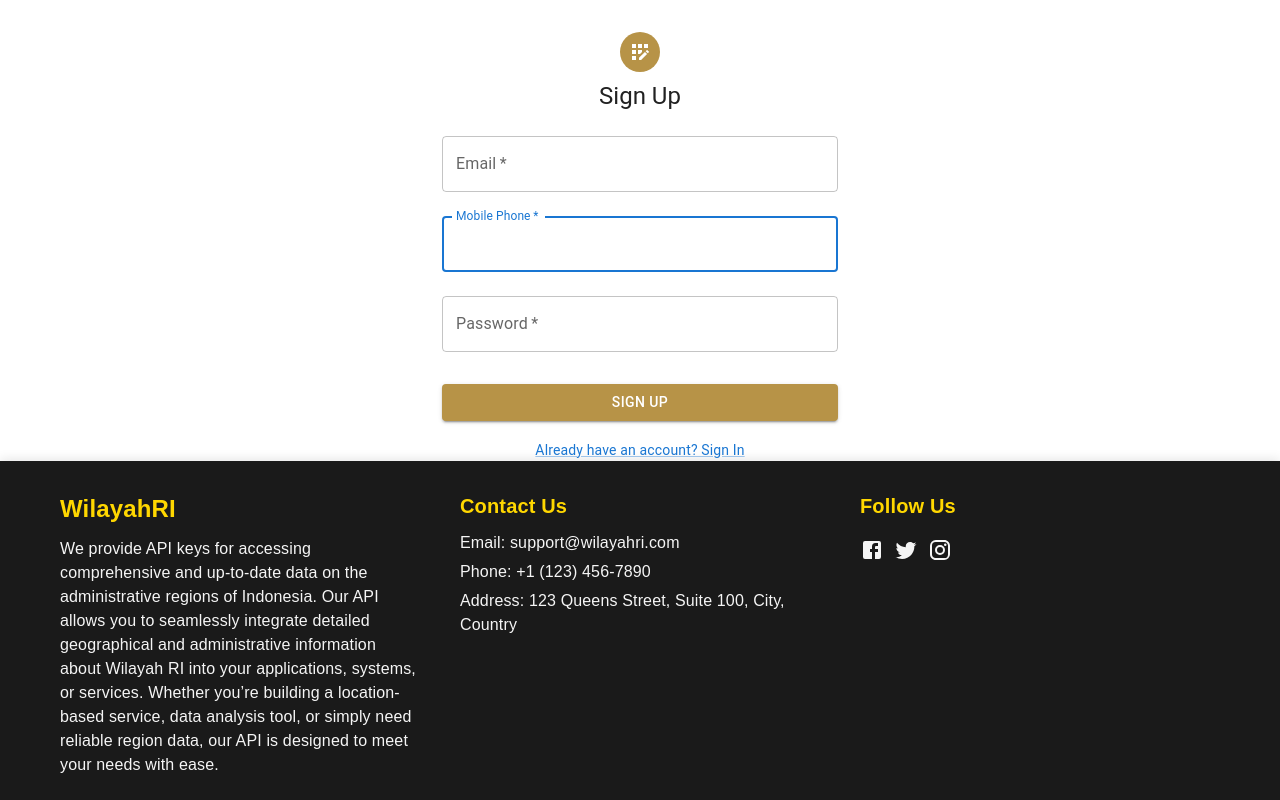
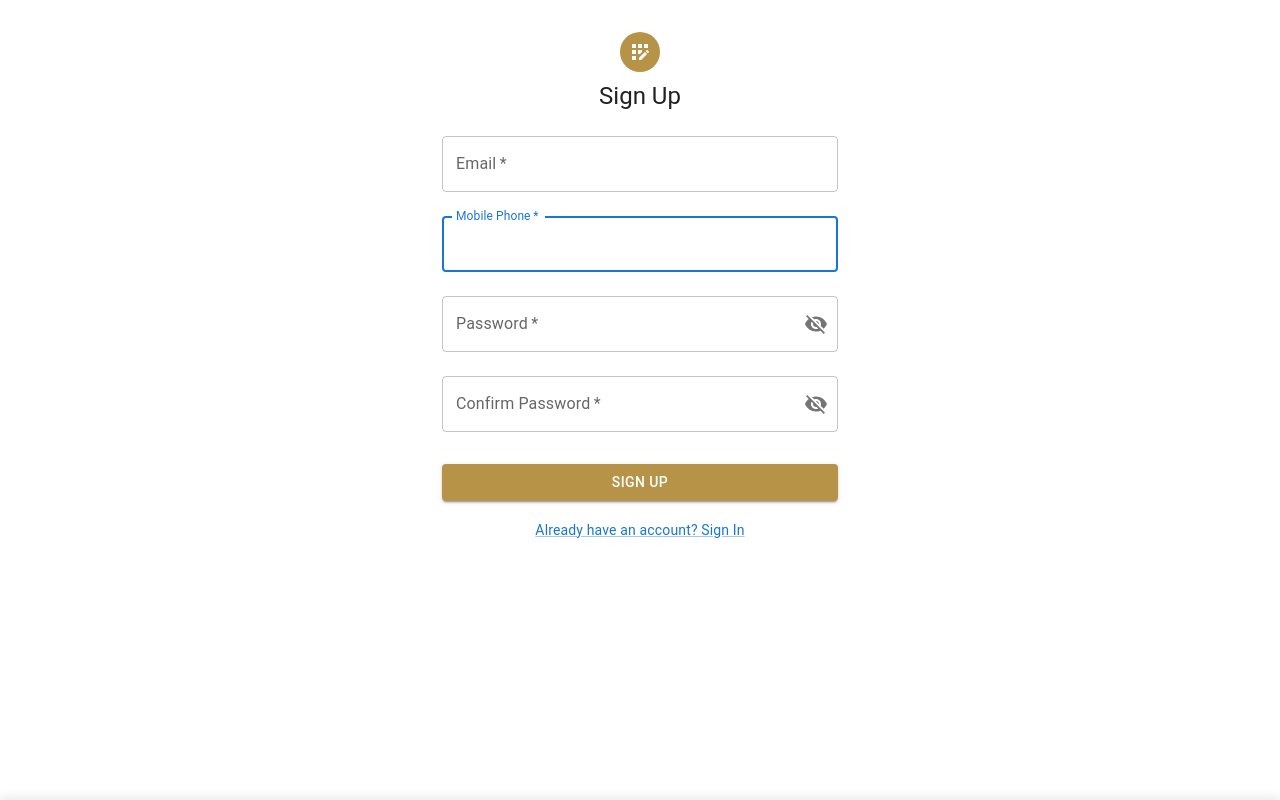
Before and after one commit to hakimamarullah/wilayah-ri-fe, a Next.js app: page /auth/signup in a window 1280 px wide. Shown: the top 800 px of the page. Built offline with nearby package versions, Linux system fonts and the light colour scheme; no server answers.

Commit message:
Homepage and my plans page done

```diff
--- a/app/auth/signup/page.js
+++ b/app/auth/signup/page.js
@@ -7,7 +7,7 @@ const SignUpPage = async () => {
   const session = await auth();
 
   return (
-    <Container maxWidth="xl" sx={{overflowY: 'hidden'}}>
+    <Container maxWidth="xl" sx={{overflowY: 'hidden', minHeight: '100vh'}}>
       <SignUpForm session={session}/>
     </Container>
   );
--- /dev/null
+++ b/app/components/PasswordField.jsx
@@ -0,0 +1,61 @@
+// components/PasswordField.js
+import React, { useState, useEffect } from 'react';
+import { IconButton, InputAdornment, TextField } from '@mui/material';
+import Visibility from '@mui/icons-material/Visibility';
+import VisibilityOff from '@mui/icons-material/VisibilityOff';
+
+const PasswordField = ({ id, name, label, error, helperText, ...props }) => {
+  const [showPassword, setShowPassword] = useState(false);
+  const [showPasswordTimer, setShowPasswordTimer] = useState(null);
+
+  const handleClickShowPassword = () => {
+    setShowPassword(true);
+    if (showPasswordTimer) {
+      clearTimeout(showPasswordTimer);
+    }
+    setShowPasswordTimer(setTimeout(() => {
+      setShowPassword(false);
+    }, 3000)); // Auto-hide password after 3 seconds
+  };
+
+  const handleMouseDownPassword = (event) => event.preventDefault();
+
+  useEffect(() => {
+    return () => {
+      if (showPasswordTimer) {
+        clearTimeout(showPasswordTimer);
+      }
+    };
+  }, [showPasswordTimer]);
+
+  return (
+    <TextField
+      margin="normal"
+      required
+      fullWidth
+      name={name}
+      label={label}
+      type={showPassword ? 'text' : 'password'}
+      id={id}
+      error={!!error}
+      helperText={helperText ? helperText : ""}
+      InputProps={{
+        endAdornment: (
+          <InputAdornment position="end">
+            <IconButton
+              aria-label="toggle password visibility"
+              onClick={handleClickShowPassword}
+              onMouseDown={handleMouseDownPassword}
+              edge="end"
+            >
+              {showPassword ? <Visibility /> : <VisibilityOff />}
+            </IconButton>
+          </InputAdornment>
+        ),
+      }}
+      {...props}
+    />
+  );
+};
+
+export default PasswordField;
--- a/app/components/SignUpForm.jsx
+++ b/app/components/SignUpForm.jsx
@@ -16,6 +16,7 @@ import { useRouter } from "next/navigation";
 import * as React from "react";
 import { signUp } from "../lib/auth_api";
 import AppAlert from "./AppAlert";
+import PasswordField from "./PasswordField";
 
 export default function SignUpForm({ session }) {
   const [errors, setErrors] = React.useState({});
@@ -26,6 +27,9 @@ export default function SignUpForm({ session }) {
 
   if (session) router.replace("/");
 
+
+  const isPasswordMatch = (password, confirmPassword) =>  password === confirmPassword;
+
   const handleSubmit = async (event) => {
     event.preventDefault();
     setErrors({});
@@ -33,6 +37,10 @@ export default function SignUpForm({ session }) {
     data.set("roleIds", JSON.stringify([2]));
 
     try {
+      if (!isPasswordMatch(data.get("password"), data.get("confirm_password"))) {
+        setErrors({ password: 'Password does not match' });
+        return;
+      }
       setIsLoading(true);
       const { responseCode, responseData } = await signUp(data);
 
@@ -55,7 +63,7 @@ export default function SignUpForm({ session }) {
           break;
       }
     } catch (error) {
-      console.log({error})
+      console.log({ fuck: error?.response?.data });
       setUnexpectedError(true);
     } finally {
       setIsLoading(false);
@@ -139,18 +147,20 @@ export default function SignUpForm({ session }) {
                 helperText={errors.phone ? errors.phone : ""}
                 autoFocus
               />
-              <TextField
-                margin="normal"
-                required
-                fullWidth
+              <PasswordField
+                id="password"
                 name="password"
                 label="Password"
-                type="password"
-                id="password"
                 error={!!errors.password}
                 helperText={errors.password ? errors.password : ""}
-                autoComplete="new-password"
-                inputProps={{ autoComplete: "off" }}
+              />
+
+              <PasswordField
+                id="confirm_password"
+                name="confirm_password"
+                label="Confirm Password"
+                error={!!errors.password}
+                helperText={errors.password ? errors.password : ""}
               />
 
               <Button
--- a/app/lib/auth_api.js
+++ b/app/lib/auth_api.js
@@ -41,7 +41,10 @@ export const postJson = async ({ uri, body, headers }) => {
     });
     return response.data;
   } catch (error) {
-    console.error("Error posting JSON:", error);
+    const data = error.response?.data;
+    if (data) {
+      return data;
+    }
     throw error;
   }
 };
```
Also changed, not shown: app/components/SignInForm.jsx (+4 -47 lines), app/lib/api_key_manager.js (+8 -2 lines).
